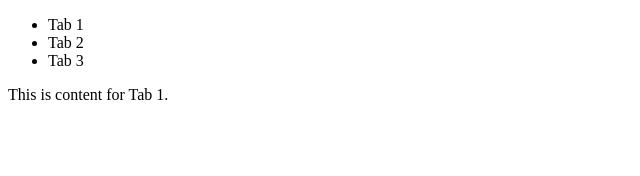
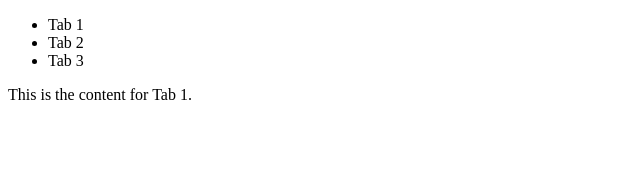
Before and after one commit to acciojob/react-composition-1-vanshu-himself, a React app: page / in a window 1280 px wide. Both pictures are taken after a click on the item "Tab 1". Shown: the top 176 px of the page, without its empty margins (0-640 px from the left). Built offline with nearby package versions, Linux system fonts and the light colour scheme.

Commit message:
final commit

```diff
--- a/src/components/Tab.js
+++ b/src/components/Tab.js
@@ -16,7 +16,7 @@ const Tab=({tabs})=> {
 }</ul>
 {
 tabClicked &&
-<p>This is content for {tabClicked}.</p>}
+<p>This is the content for {tabClicked}.</p>}
         </div>
     )
 }
```
